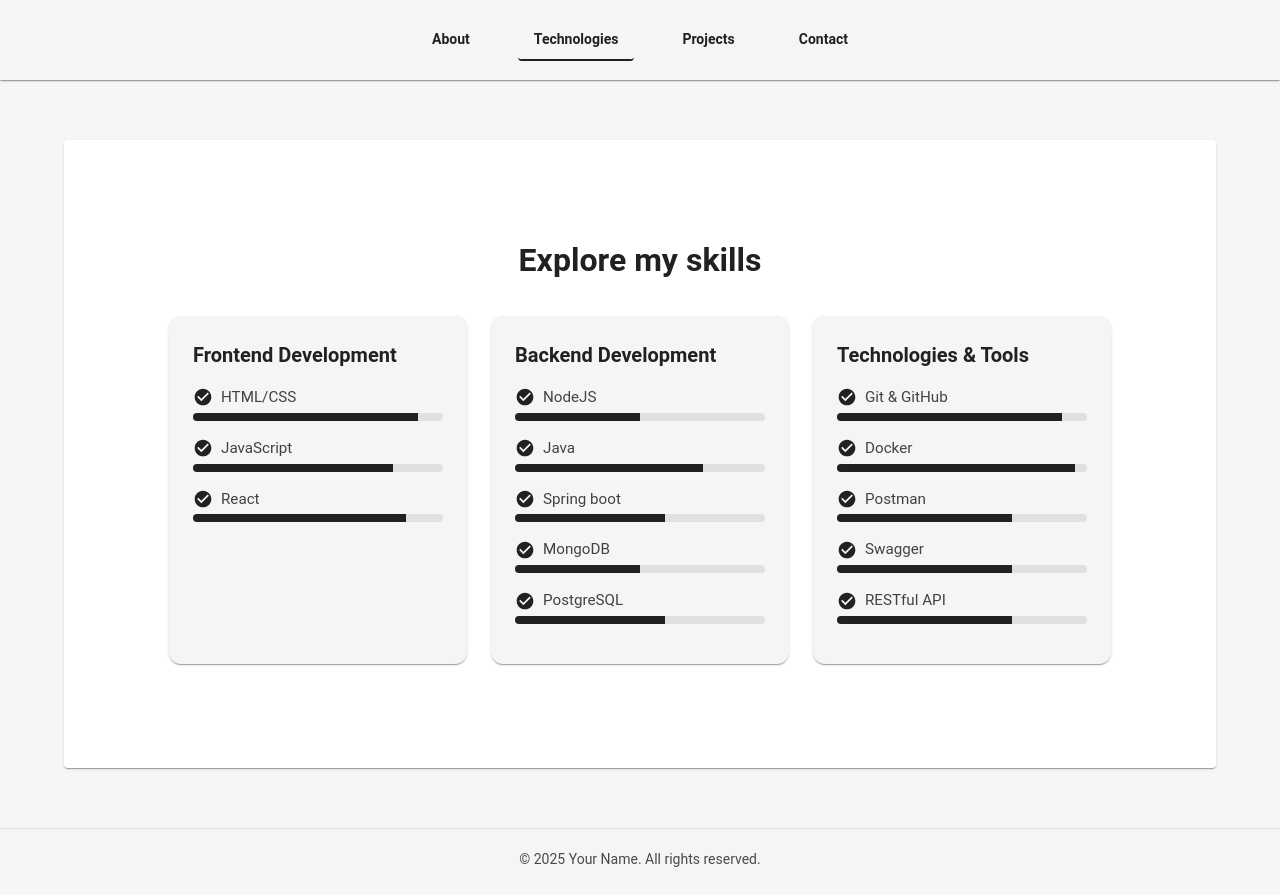
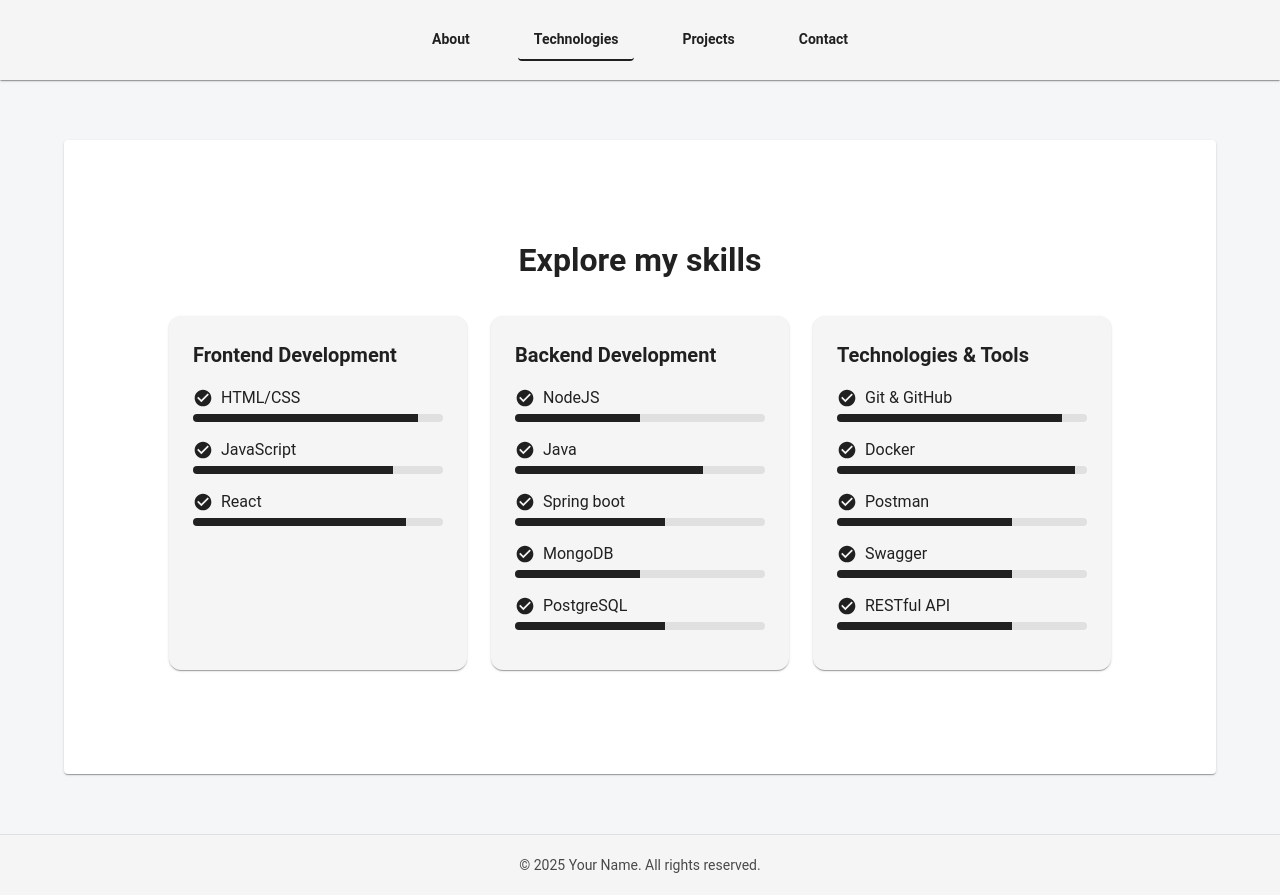
Before and after one commit to OfekSagiv/portfolio-page-spa, a React (Vite) app: page / in a window 1280 px wide. Both pictures are taken after a click on the button "Technologies". Built offline with nearby package versions, Linux system fonts and the light colour scheme.

Commit message:
Applied minor visual tweaks in skill card component.

```diff
--- a/src/components/SkillCard/SkillCard.jsx
+++ b/src/components/SkillCard/SkillCard.jsx
@@ -3,28 +3,28 @@ import React from "react";
 import {
     CardWrapper,
     CardTitle,
-    SkillItem,
     SkillLabel,
-    SkillName,
     SkillProgress,
     ProgressBar,
-    CheckIcon,
 } from "./SkillCard.styles";
+import Box from "@mui/material/Box";
+import {Typography} from "@mui/material";
+import {CheckCircle} from "@mui/icons-material";
 
 export default function SkillCard({ title, skills }) {
     return (
         <CardWrapper>
             <CardTitle>{title}</CardTitle>
             {skills.map((skill) => (
-                <SkillItem key={skill.name}>
+                <Box key={skill.name} sx={{mb : 2}}>
                     <SkillLabel>
-                        <CheckIcon fontSize="small" />
-                        <SkillName>{skill.name}</SkillName>
+                        <CheckCircle fontSize="small" />
+                        <Typography>{skill.name}</Typography>
                     </SkillLabel>
                     <SkillProgress>
                         <ProgressBar style={{ width: `${skill.value}%` }} />
                     </SkillProgress>
-                </SkillItem>
+                </Box>
             ))}
         </CardWrapper>
     );
--- a/src/components/SkillCard/SkillCard.styles.js
+++ b/src/components/SkillCard/SkillCard.styles.js
@@ -15,11 +15,6 @@ export const CardWrapper = styled(Box)(({ theme }) => ({
 export const CardTitle = styled(Typography)(({ theme }) => ({
     fontSize: "1.25rem",
     fontWeight: 600,
-    color: theme.palette.grey[900],
-    marginBottom: theme.spacing(2),
-}));
-
-export const SkillItem = styled(Box)(({ theme }) => ({
     marginBottom: theme.spacing(2),
 }));
 
@@ -30,10 +25,6 @@ export const SkillLabel = styled(Box)(({ theme }) => ({
     marginBottom: theme.spacing(0.5),
 }));
 
-export const SkillName = styled(Typography)(({ theme }) => ({
-    fontSize: "0.95rem",
-    color: theme.palette.grey[800],
-}));
 
 export const SkillProgress = styled(Box)(({ theme }) => ({
     backgroundColor: theme.palette.grey[300],
@@ -47,7 +38,3 @@ export const ProgressBar = styled(Box)(({ theme }) => ({
     height: "100%",
     transition: "width 0.3s ease-in-out",
 }));
-
-export const CheckIcon = styled(CheckCircle)(({ theme }) => ({
-    color: theme.palette.grey[900],
-}));
--- a/src/components/Technologies/Technologies.styles.js
+++ b/src/components/Technologies/Technologies.styles.js
@@ -1,6 +1,5 @@
 import { styled } from "@mui/material/styles";
 import Box from "@mui/material/Box";
-import Typography from "@mui/material/Typography";
 
 export const SkillsContainer = styled(Box)(({ theme }) => ({
     display: "flex",
@@ -10,8 +9,6 @@ export const SkillsContainer = styled(Box)(({ theme }) => ({
     width: "100%",
 }));
 
-
-
 export const SkillsGrid = styled(Box)(({ theme }) => ({
     display: "flex",
     flexWrap: "wrap",
```
